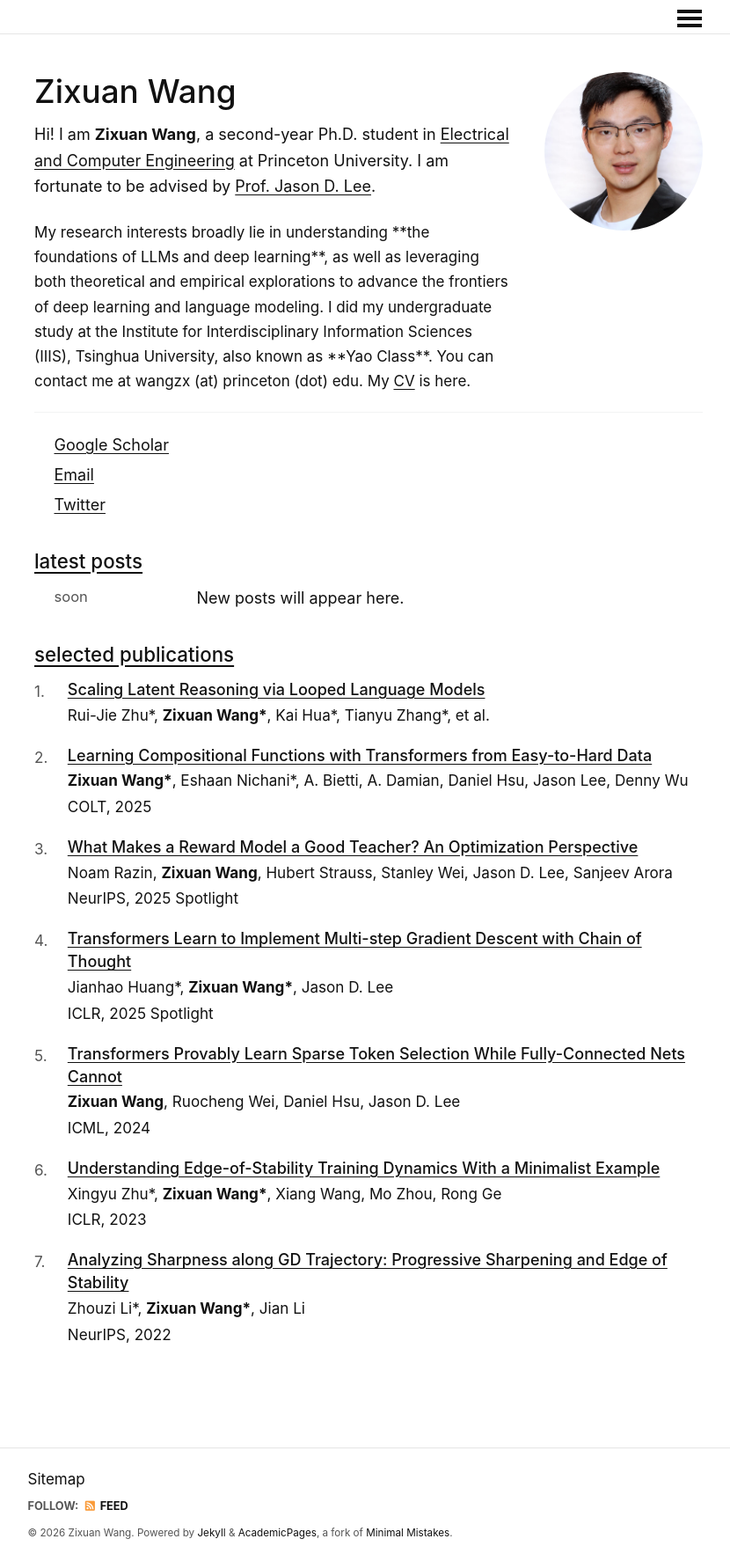
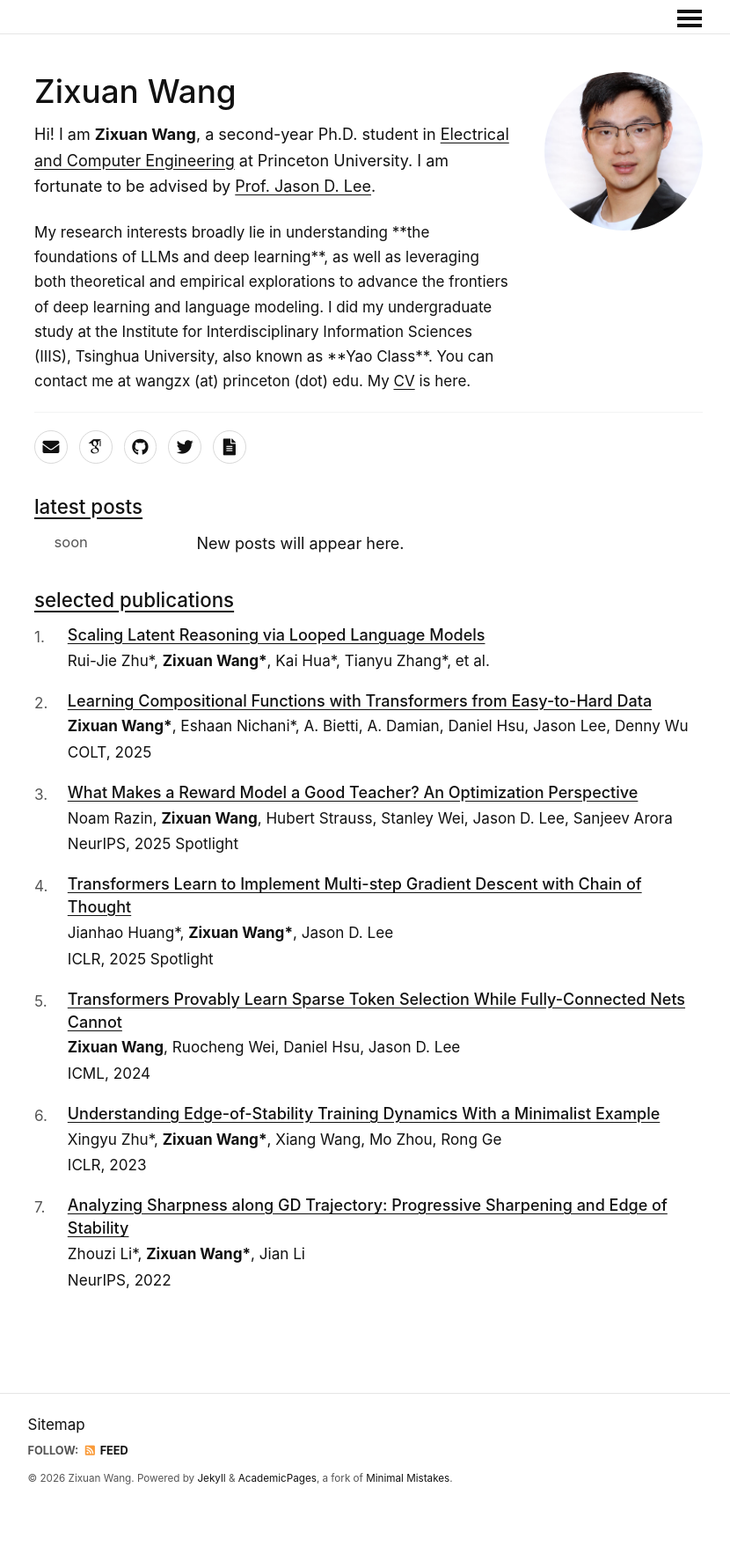
Before and after one commit to zixuan-wang-dlt/zixuan-wang-dlt.github.io, a Jekyll site: the page built from _pages/about.md, in a window 1280 px wide. Shown: the whole page at 88% size, without its empty margins (221-1051 px from the left). Built offline with Jekyll 4.4.1, drawn with Linux system fonts in a browser that asks for light colours; some web fonts are replaced; comment, search, counter and statistics services are not loaded; after the commit the page ends 1712 px from its top, so only the background shows below that.

Commit message:
Add homepage profile icons

```diff
--- a/_pages/about.md
+++ b/_pages/about.md
@@ -26,11 +26,13 @@ You can contact me at wangzx (at) princeton (dot) edu. My <a href="https://drive
 
 <hr>
 
-<ul class="home-links">
-  <li><a href="https://scholar.google.com/citations?user=vNJDZyEAAAAJ">Google Scholar</a></li>
-  <li><a href="mailto:wangzx@princeton.edu">Email</a></li>
-  <li><a href="https://twitter.com/zzZixuanWang">Twitter</a></li>
-</ul>
+<div class="home-social" aria-label="profile links">
+  <a href="mailto:wangzx@princeton.edu" aria-label="Email" title="Email"><i class="fas fa-envelope" aria-hidden="true"></i></a>
+  <a href="https://scholar.google.com/citations?user=vNJDZyEAAAAJ" aria-label="Google Scholar" title="Google Scholar"><i class="ai ai-google-scholar" aria-hidden="true"></i></a>
+  <a href="https://github.com/zixuan-wang-dlt" aria-label="GitHub" title="GitHub"><i class="fab fa-github" aria-hidden="true"></i></a>
+  <a href="https://twitter.com/zzZixuanWang" aria-label="Twitter" title="Twitter"><i class="fab fa-twitter" aria-hidden="true"></i></a>
+  <a href="https://drive.google.com/file/d/1rqGAPJGkswxo4RWdz4DN4GxnNItJiIE4/view?usp=sharing" aria-label="CV" title="CV"><i class="fas fa-file-alt" aria-hidden="true"></i></a>
+</div>
 
 ## <a class="section-link" href="/blog/">latest posts</a>
 
--- a/_sass/_folio.scss
+++ b/_sass/_folio.scss
@@ -207,14 +207,33 @@ a:hover {
   border-radius: 50%;
 }
 
-.home-links {
-  margin: 1.2rem 0 1.6rem;
-  padding: 0;
-  list-style: none;
+.home-social {
+  display: flex;
+  flex-wrap: wrap;
+  gap: 0.72rem;
+  align-items: center;
+  margin: 1.1rem 0 1.7rem;
 }
 
-.home-links li {
-  margin: 0.25rem 0;
+.home-social a,
+.home-social a:visited {
+  display: inline-flex;
+  align-items: center;
+  justify-content: center;
+  width: 2.1rem;
+  height: 2.1rem;
+  border: 1px solid #d8d8d8;
+  border-radius: 50%;
+  color: #111;
+  font-size: 1.05rem;
+  text-decoration: none;
+}
+
+.home-social a:hover {
+  border-color: #111;
+  background: #f7f7f7;
+  color: #111;
+  text-decoration: none;
 }
 
 .section-link {
```
